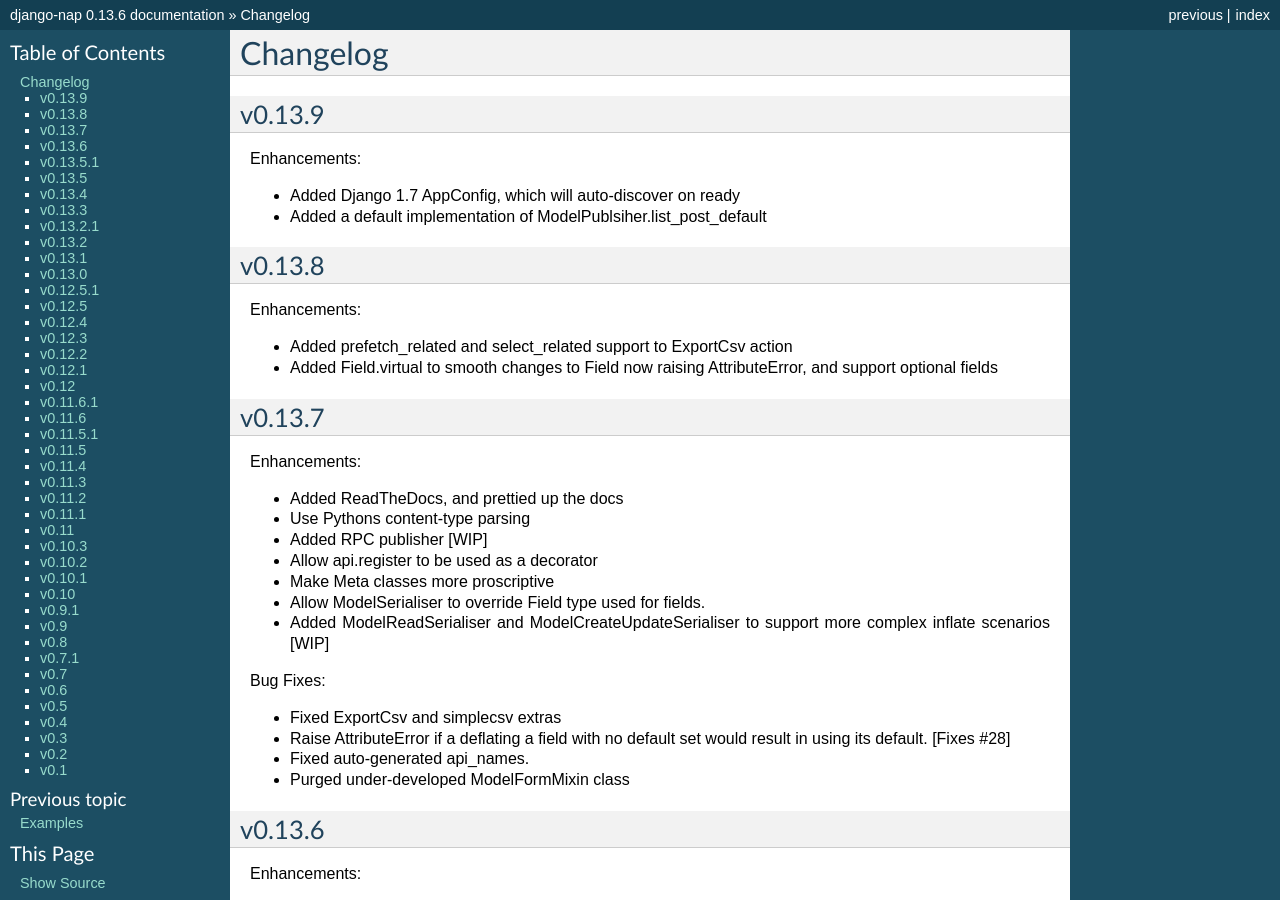
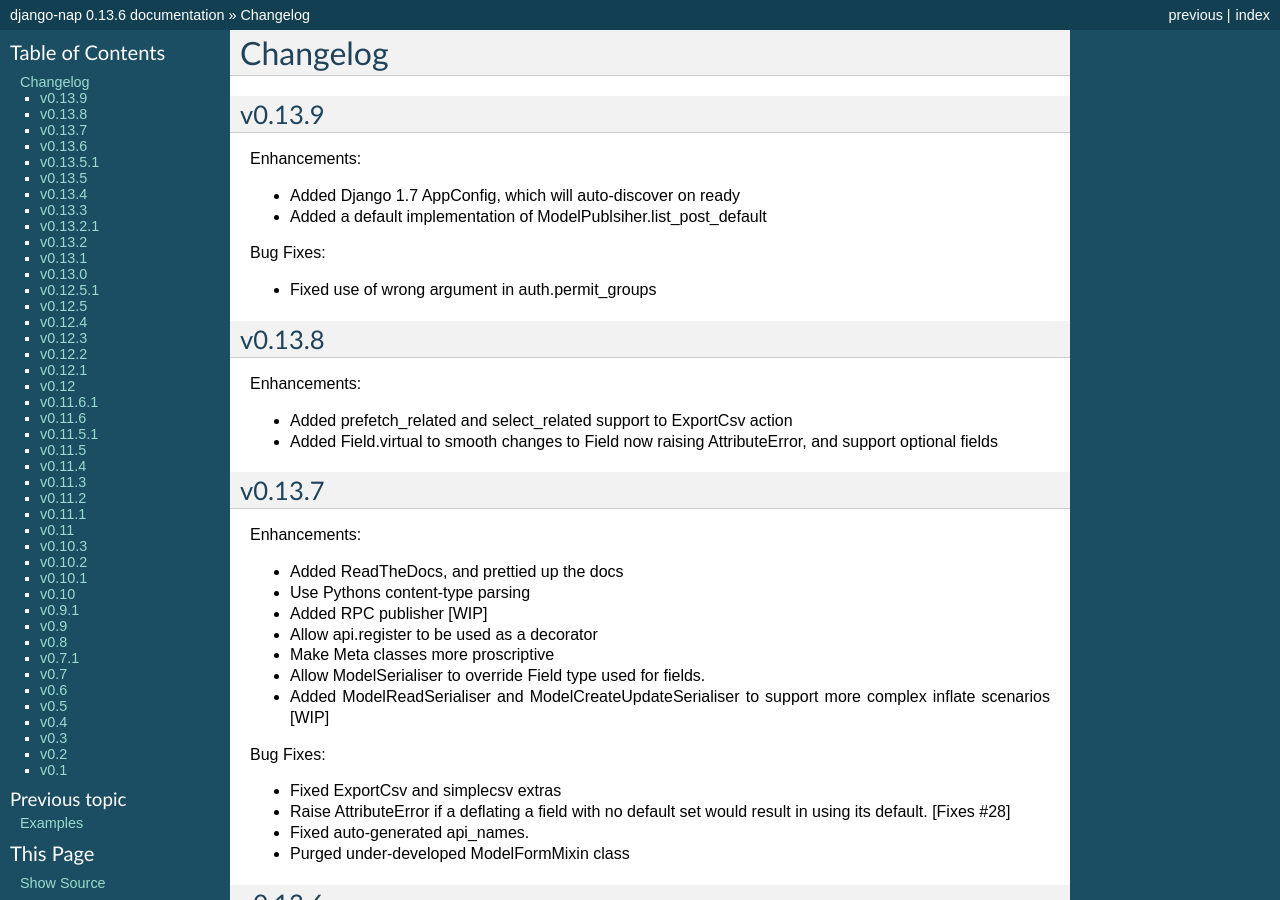
Before and after one commit to funkybob/django-nap, a Sphinx documentation site: the page built from docs/changelog.rst, in a window 1280 px wide and 900 px high. Built offline with Sphinx 7.4.7, drawn with Linux system fonts in a browser that asks for light colours.

Commit message:
Update changelog

```diff
--- a/docs/changelog.rst
+++ b/docs/changelog.rst
@@ -9,6 +9,10 @@ Enhancements:
 
 + Added Django 1.7 AppConfig, which will auto-discover on ready
 + Added a default implementation of ModelPublsiher.list_post_default
+
+Bug Fixes:
+
++ Fixed use of wrong argument in auth.permit_groups
 
 v0.13.8
 =======
```
